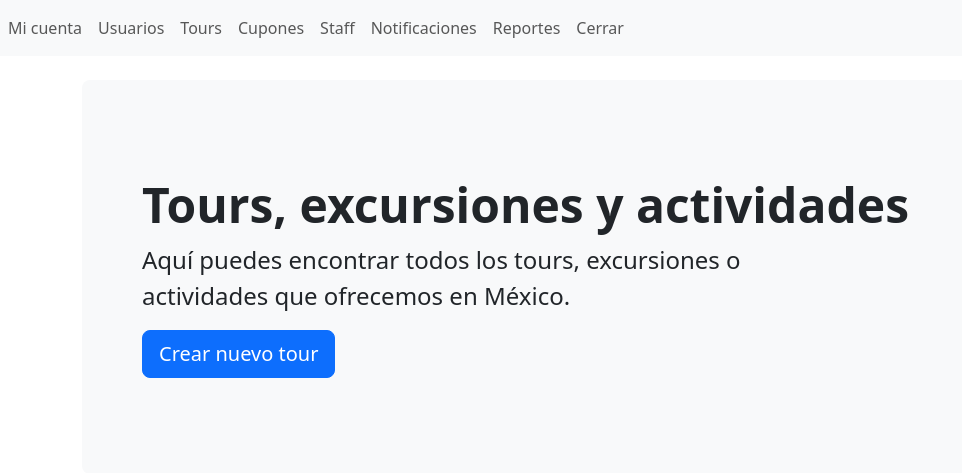
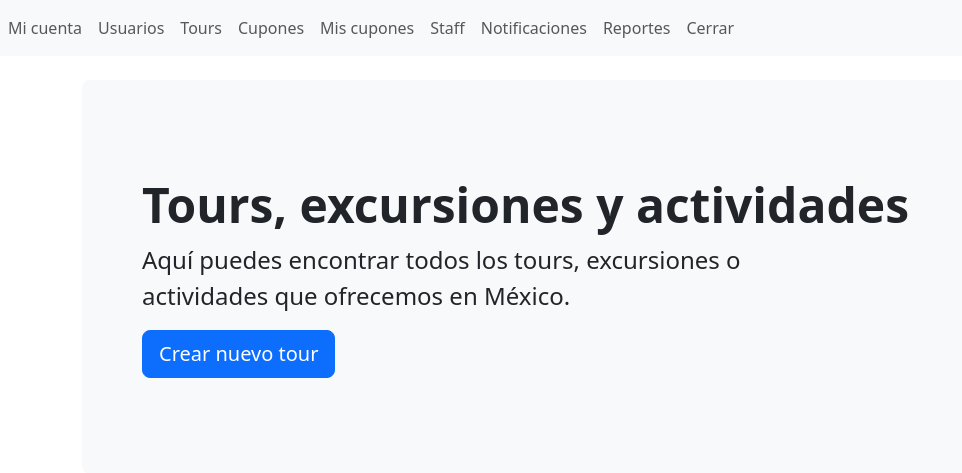
Before and after one commit to jhon-ran/xpert, a PHP site: page /xpert/secciones/tours/ in a window 1280 px wide. Shown: the top 473 px of the page, without its empty margins (0-962 px from the left). Run offline with PHP 8.4, Linux system fonts and the light colour scheme; the visitor is signed in with stand-in values (Sample User, id 1); data that the repository does not hold is empty; some libraries are stand-ins or nearby versions.

Commit message:
add menu and functionalities access based on user

```diff
--- a/secciones/tours/index.php
+++ b/secciones/tours/index.php
@@ -101,7 +101,9 @@ $tours = $sentencia->fetchAll(PDO::FETCH_ASSOC);
             <p class="col-md-8 fs-4">
                 Aquí puedes encontrar todos los tours, excursiones o actividades que ofrecemos en México.
             </p>
-            <a name="" id="" class="btn btn-primary btn-lg" href="crear.php" role="button" >Crear nuevo tour</a>
+            <?php if($_SESSION["usuario_tipo"]=="admin"  || $_SESSION["usuario_tipo"]=="superadmin"):?>
+                <a name="" id="" class="btn btn-primary btn-lg" href="crear.php" role="button" >Crear nuevo tour</a>
+            <?php endif; ?>
         </div>
     </div>
 
@@ -118,11 +120,17 @@ $tours = $sentencia->fetchAll(PDO::FETCH_ASSOC);
                     <div class="col-4"><p class="card-text"><small class="text-muted"><?php echo $registro['duracion']?>hrs.</small></p></div>
                     <div class="col-4"><p class="card-text"><small class="text-muted">desde $<?php echo $registro['precioBase']?></small></p></div>
                 </div>
-                <a href="editar.php?txtID=<?php echo $registro['id']?>" class="btn btn-primary">Editar</a>
-                <a href="index.php?txtID=<?php echo $registro['id']?>" class="btn btn-danger">Eliminar</a>
+                <?php if($_SESSION["usuario_tipo"]=="admin"  || $_SESSION["usuario_tipo"]=="superadmin"):?>
+                    <a href="editar.php?txtID=<?php echo $registro['id']?>" class="btn btn-primary">Editar</a>
+                    <a href="index.php?txtID=<?php echo $registro['id']?>" class="btn btn-danger">Eliminar</a>
+                <?php elseif($_SESSION["usuario_tipo"]=="ventas"):?>
+                    <a href="editar.php?txtID=<?php echo $registro['id']?>" class="btn btn-primary">Editar</a>
+                <?php else:?>
+                    <a href="" class="btn btn-primary">Ver más</a>
+                <?php endif; ?>
+                </div>
             </div>
         </div>
-    </div>
     <?php }?>
 </div>
 
--- a/templates/header.php
+++ b/templates/header.php
@@ -10,6 +10,7 @@ if(!isset($_SESSION['usuario_id'])){
     exit();
 }
 
+//print_r($_SESSION['usuario_tipo'])
 ?>
 
 <!doctype html>
@@ -43,6 +44,7 @@ if(!isset($_SESSION['usuario_id'])){
 
         <nav class="navbar navbar-expand navbar-light bg-light">
             <ul class="nav navbar-nav">
+                <?php if($_SESSION["usuario_tipo"]=="admin" || $_SESSION["usuario_tipo"]=="superadmin"):?>
                 <li class="nav-item">
                     <a class="nav-link" href="<?php echo $url_base;?>secciones/cuenta/">Mi cuenta</a>
                 </li>
@@ -56,6 +58,9 @@ if(!isset($_SESSION['usuario_id'])){
                     <a class="nav-link" href="<?php echo $url_base;?>secciones/cupones/">Cupones</a>
                 </li>
                 <li class="nav-item">
+                    <a class="nav-link" href="<?php echo $url_base;?>secciones/mis_cupones/">Mis cupones</a>
+                </li>
+                <li class="nav-item">
                     <a class="nav-link" href="<?php echo $url_base;?>secciones/staff/">Staff</a>
                 </li>
                 <li class="nav-item">
@@ -65,9 +70,34 @@ if(!isset($_SESSION['usuario_id'])){
                     <a class="nav-link" href="<?php echo $url_base;?>secciones/reportes/">Reportes</a>
                 </li>
                 <li class="nav-item">
-                    <!--<a class="nav-link" href="../../cerrar.php">Cerrar</a>-->
-                    <a class="nav-link" href="<?php echo $url_base;?>cerrar.php">Cerrar</a
+                    <a class="nav-link" href="<?php echo $url_base;?>cerrar.php">Cerrar</a>
                 </li>
+                <?php elseif($_SESSION["usuario_tipo"]=="ventas"):?>
+                    <li class="nav-item">
+                    <a class="nav-link" href="<?php echo $url_base;?>secciones/cuenta/">Mi cuenta</a>
+                    </li>
+                    <li class="nav-item">
+                        <a class="nav-link" href="<?php echo $url_base;?>secciones/tours/">Tours</a>
+                    </li>
+                    <li class="nav-item">
+                        <a class="nav-link" href="<?php echo $url_base;?>secciones/mis_cupones/">Mis cupones</a>
+                    </li>
+                    <li class="nav-item">
+                        <!--<a class="nav-link" href="../../cerrar.php">Cerrar</a>-->
+                        <a class="nav-link" href="<?php echo $url_base;?>cerrar.php">Cerrar</a>
+                    </li>
+                    <?php elseif($_SESSION["usuario_tipo"]=="cliente"):?>
+                        <li class="nav-item">
+                        <a class="nav-link" href="<?php echo $url_base;?>secciones/cuenta/">Mi cuenta</a>
+                        </li>
+                        <li class="nav-item">
+                            <a class="nav-link" href="<?php echo $url_base;?>secciones/tours/">Tours</a>
+                        </li>
+                        <li class="nav-item">
+                            <!--<a class="nav-link" href="../../cerrar.php">Cerrar</a>-->
+                            <a class="nav-link" href="<?php echo $url_base;?>cerrar.php">Cerrar</a>
+                        </li>
+                    <?php endif; ?>
             </ul>
         </nav>
         </header>
```
Also changed, not shown: secciones/mis_cupones/index.php (added, +19 -0 lines).
